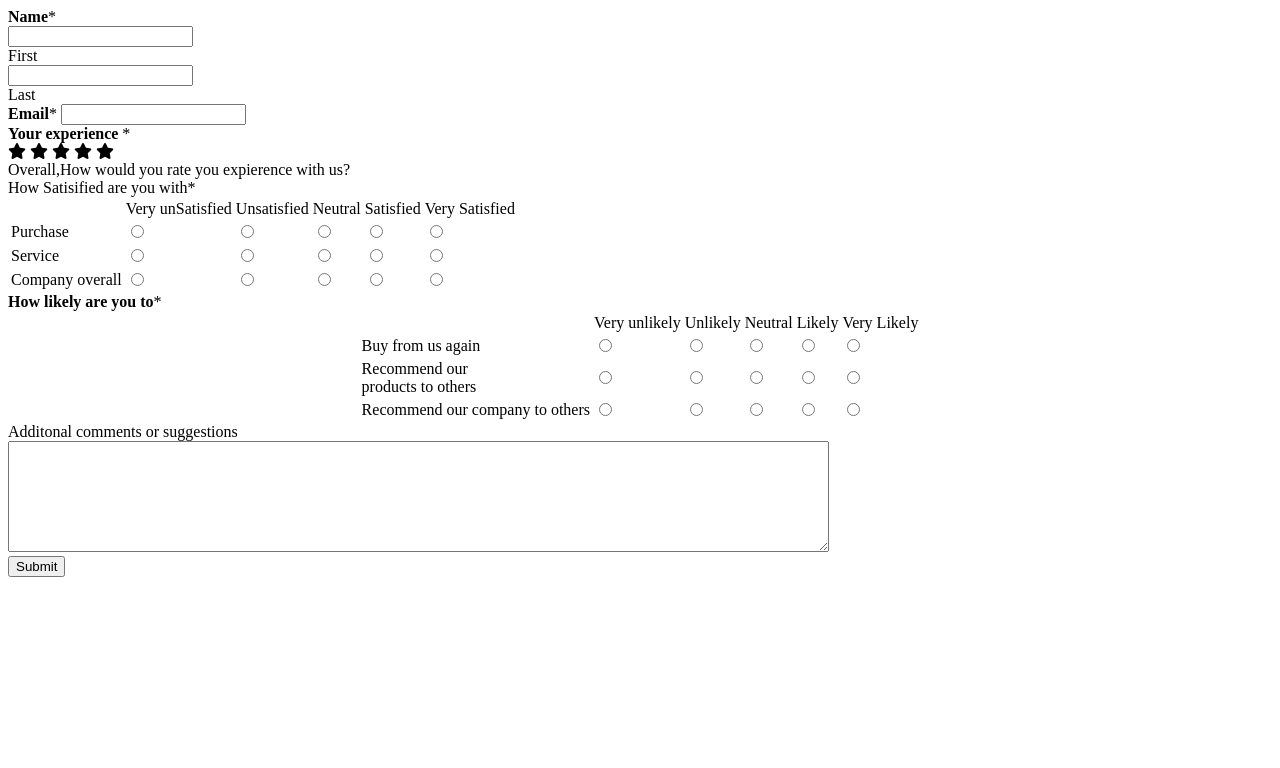
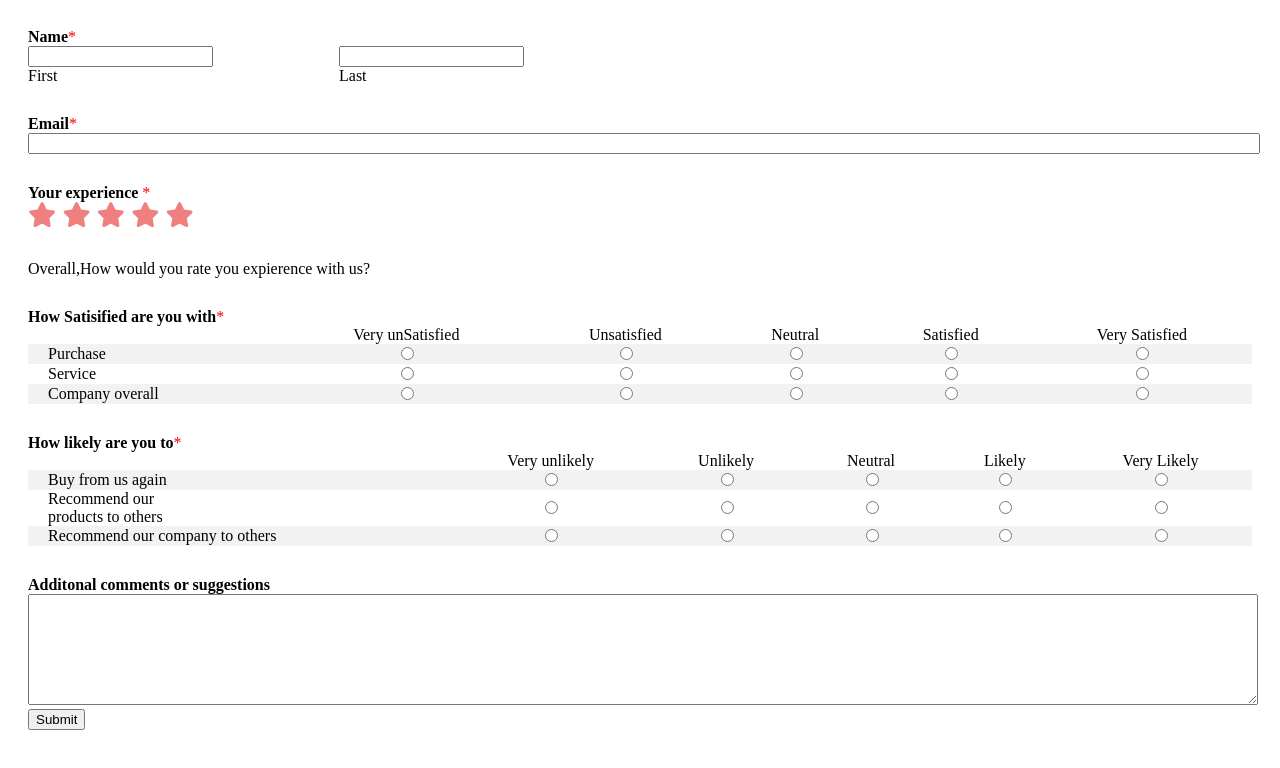
Before and after one commit to Nandy0326/Survey-form, a plain HTML site: page index.html in a window 1280 px wide. Drawn offline with nearby package versions, Linux system fonts and the light colour scheme.

Commit message:
survey form

```diff
--- a/index.html
+++ b/index.html
@@ -6,7 +6,7 @@
     <title>Document</title>
 
     <link rel="stylesheet" href="https://cdnjs.cloudflare.com/ajax/libs/font-awesome/6.5.2/css/all.min.css">
-    <link rel="stylesheet" href="../Day12 task/css/style.css">
+    <link rel="stylesheet" href="style.css">
 </head>
 <body>
     <form>
```
